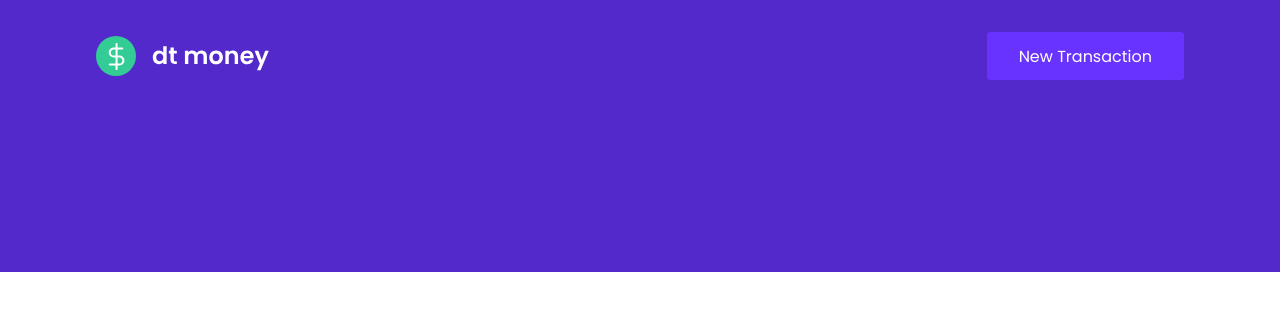
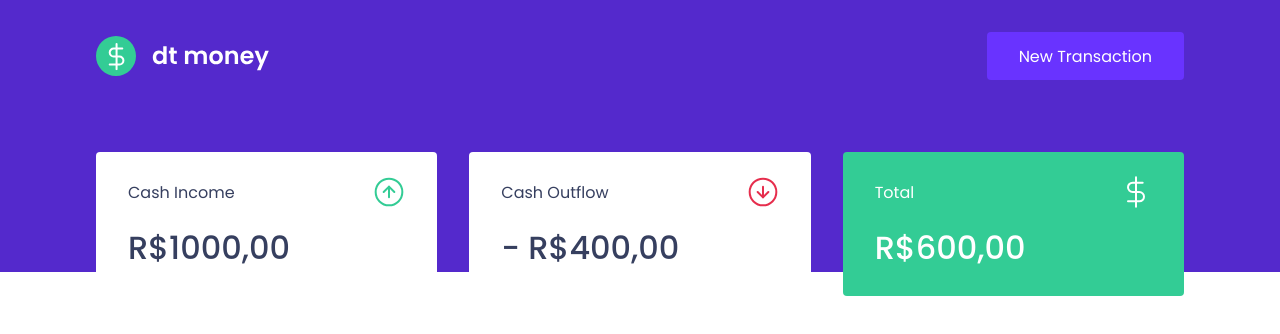
Before and after one commit to tvaditya/react02dtmoney, a React (Create React App) app: page / in a window 1280 px wide. Shown: the top 334 px of the page. Built offline with nearby package versions, Linux system fonts and the light colour scheme.

Commit message:
Dashboard&Summary components created

```diff
--- a/public/index.html
+++ b/public/index.html
@@ -9,7 +9,7 @@
 
     <title>React02  DtMoney</title>
 
-    <link href="https://fonts.googleapis.com/css2?family=Poppins:wght@400;600&display=swap" rel="stylesheet">
+    <link href="https://fonts.googleapis.com/css2?family=Poppins:wght@400;500;600&display=swap" rel="stylesheet">
   </head>
   <body>
     <noscript>You need to enable JavaScript to run this app.</noscript>
--- a/src/App.tsx
+++ b/src/App.tsx
@@ -1,11 +1,13 @@
-import { GlobalStyle} from "./styles/global";
+import {GlobalStyle} from "./styles/global";
 import {Header} from "./components/Header";
+import {Dashboard} from "./components/Dashboard";
 
 export function App() {
   return (
     <>
-      <Header />
-      <GlobalStyle />
+        <Header />
+        <Dashboard/>
+        <GlobalStyle />
     </>
   );
 }
--- /dev/null
+++ b/src/components/Dashboard/index.tsx
@@ -0,0 +1,10 @@
+import {Container} from "./styles";
+import {Summary} from "../Summary";
+
+export function Dashboard() {
+    return (
+        <Container>
+            <Summary />
+        </Container>
+    )
+}
--- /dev/null
+++ b/src/components/Dashboard/styles.ts
@@ -0,0 +1,7 @@
+import styled from 'styled-components';
+
+export const Container = styled.main`
+  max-width: 1120px;
+  margin: 0 auto;
+  padding: 2.5rem 1rem;
+`;
--- /dev/null
+++ b/src/components/Summary/index.tsx
@@ -0,0 +1,33 @@
+import incomeImg from '../../assets/income.svg';
+import outcomeImg from '../../assets/outcome.svg';
+import totalImg from '../../assets/total.svg';
+
+import {Container} from "./styles";
+
+export function Summary() {
+    return (
+        <Container>
+            <div>
+                <header>
+                    <p>Cash Income</p>
+                    <img src={incomeImg} alt={"Cash Income"}/>
+                </header>
+                <strong>R$1000,00</strong>
+            </div>
+            <div>
+                <header>
+                    <p>Cash Outflow</p>
+                    <img src={outcomeImg} alt={"Cash Outflow"}/>
+                </header>
+                <strong>- R$400,00</strong>
+            </div>
+            <div className={"highlight-background"}>
+                <header>
+                    <p>Total</p>
+                    <img src={totalImg} alt={"Total"}/>
+                </header>
+                <strong>R$600,00</strong>
+            </div>
+        </Container>
+    )
+}
--- /dev/null
+++ b/src/components/Summary/styles.ts
@@ -0,0 +1,34 @@
+import styled from "styled-components";
+
+export const Container = styled.div`
+  display: grid;
+  grid-template-columns: repeat(3, 1fr);
+  gap: 2rem;
+  margin-top: -10rem;
+
+  div {
+    background: var(--shape);
+    padding: 1.5rem 2rem;
+    border-radius: 0.25rem;
+    color var(--text-title);
+
+    header {
+      display: flex;
+      align-items: center;
+      justify-content: space-between;
+    }
+
+    strong {
+      display: block;
+      margin-top: 1rem;
+      font-size: 2rem;
+      font-weight: 500;
+      line-height: 3rem;
+    }
+
+    &.highlight-background {
+      background: var(--green);
+      color: #FFF;
+    }
+  }
+`;
--- a/src/styles/global.ts
+++ b/src/styles/global.ts
@@ -4,6 +4,7 @@
   :root {
     --background: #f0f2f5;
     --red: #e52e4d;
+    --green: #33cc95;
     --blue: #5429cc;
     --blue-light: #6933ff;
     --text-title: #363f5f;
```
